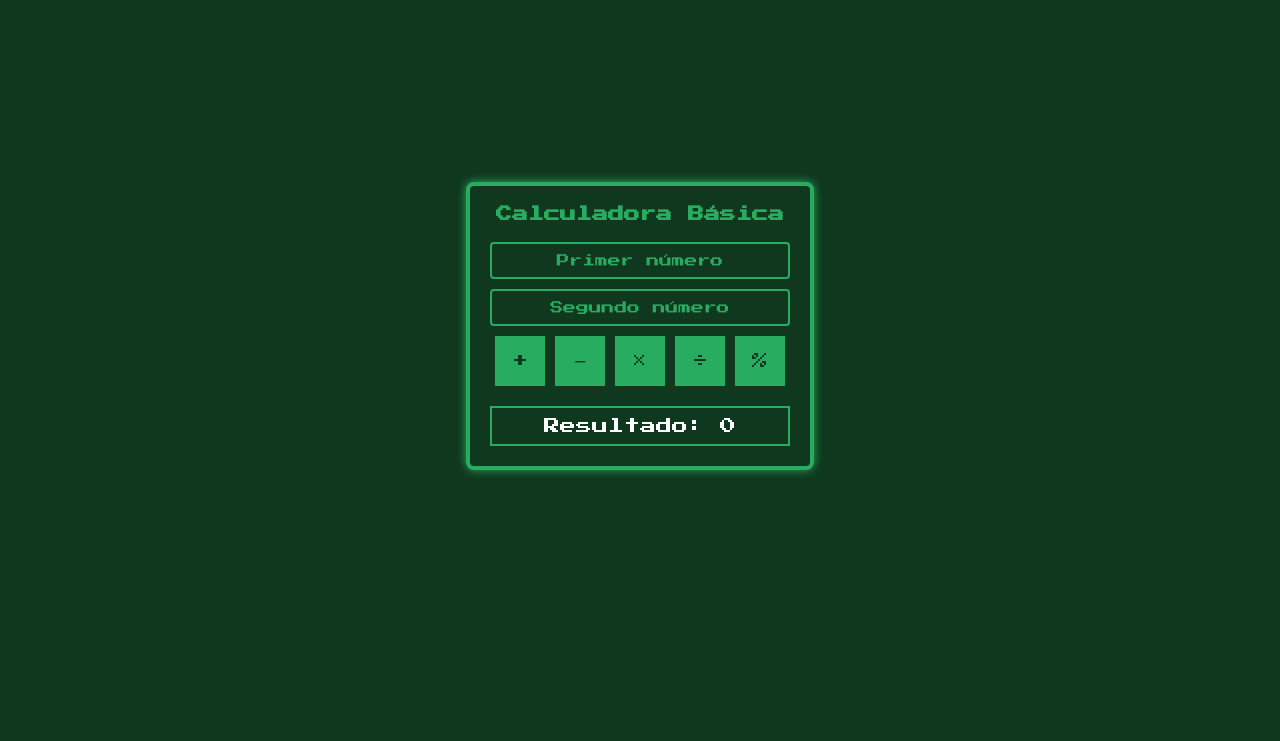
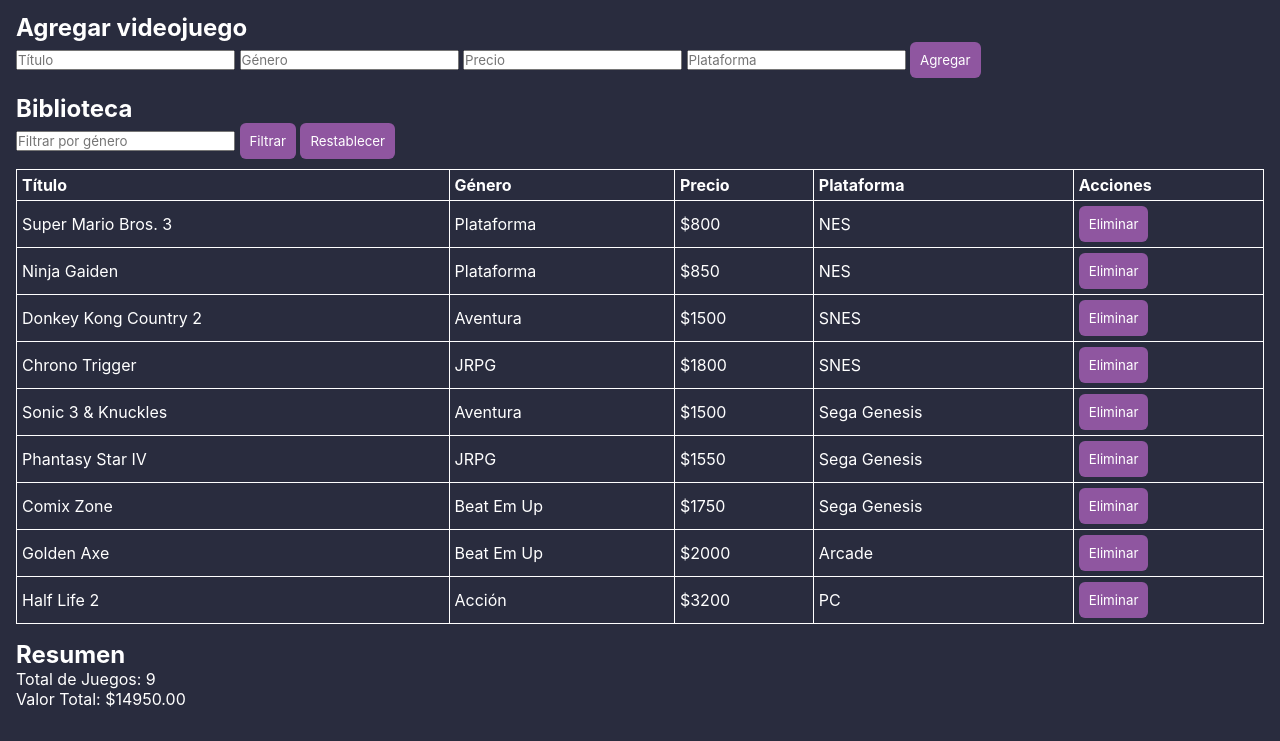
Before and after one commit to RjAzraeL/Entregable2-Cuevas, a plain HTML site: page index.html in a window 1280 px wide. Shown: the part 74-815 px from the top of the page. Drawn offline with Linux system fonts and the light colour scheme.

Commit message:
Entregable2 Update
Calculadora > Biblioteca de Juegos

```diff
--- a/index.html
+++ b/index.html
@@ -3,27 +3,54 @@
 <head>
     <meta charset="UTF-8">
     <meta name="viewport" content="width=device-width, initial-scale=1.0">
-    <title>Calculadora Básica</title>
+    <title>Amazon't</title>
     <link rel="stylesheet" href="./styles/style.css">
-    <script src="./scripts/script.js"></script>
 </head>
 <body>
-    <div class="contenedor">
+    <header>
+        <h1>Amazon't</h1>
+    </header>
 
-        <h1>Calculadora Básica</h1>
-        <form id="formularioCalculadora">
-            <input type="number" id="numero1" placeholder="Primer número" required>
-                <input type="number" id="numero2" placeholder="Segundo número" required>
-                <div class="botones">
-                    <button type="button" class="operacion" data-op="sumar">+</button>
-                    <button type="button" class="operacion" data-op="restar">−</button>
-                    <button type="button" class="operacion" data-op="multiplicar">×</button>
-                    <button type="button" class="operacion" data-op="dividir">÷</button>
-                    <button type="button" class="operacion" data-op="porcentaje">%</button>
-                </div>
-        </form>
-        <div id="resultado">Resultado: <span>0</span></div>
+    <main>
+        <section id="formulario">
+            <h2>Agregar videojuego</h2>
+            <form id="form-agregar">
+                <input type="text" id="titulo" placeholder="Título" required>
+                <input type="text" id="genero" placeholder="Género" required>
+                <input type="number" id="precio" placeholder="Precio" required>
+                <input type="text" id="plataforma" placeholder="Plataforma" required>
+                <button type="submit">Agregar</button>
+            </form>
+        </section>
 
-    </div>
+        <section id="biblioteca">
+            <h2>Biblioteca</h2>
+            <div id="filtros">
+                <input type="text" id="filtro-genero" placeholder="Filtrar por género">
+                <button id="btn-filtrar">Filtrar</button>
+                <button id="btn-restablecer">Restablecer</button>
+            </div>
+            <table>
+                <thead>
+                    <tr>
+                        <th>Título</th>
+                        <th>Género</th>
+                        <th>Precio</th>
+                        <th>Plataforma</th>
+                        <th>Acciones</th>
+                    </tr>
+                </thead>
+                <tbody id="lista-juegos">
+                </tbody>
+            </table>
+        </section>
+
+        <section id="resumen">
+            <h2>Resumen</h2>
+            <p>Total de Juegos: <span id="total-juegos">0</span></p>
+            <p>Valor Total: $<span id="valor-total">0</span></p>
+        </section>
+    </main>
+    <script src="./scripts/script.js"></script>
 </body>
 </html>
--- a/scripts/script.js
+++ b/scripts/script.js
@@ -1,25 +1,80 @@
-document.addEventListener('DOMContentLoaded', () => {
-    const formularioCalculadora = document.getElementById('formularioCalculadora');
-    const elementoResultado = document.querySelector('#resultado span');
+const juegosEjemplos = [
+    { titulo: "Super Mario Bros. 3", genero: "Plataforma", precio: 800, plataforma: "NES" },
+    { titulo: "Ninja Gaiden", genero: "Plataforma", precio: 850, plataforma: "NES" },
+    { titulo: "Donkey Kong Country 2", genero: "Aventura", precio: 1500, plataforma: "SNES" },
+    { titulo: "Chrono Trigger", genero: "JRPG", precio: 1800, plataforma: "SNES" },
+    { titulo: "Sonic 3 & Knuckles", genero: "Aventura", precio: 1500, plataforma: "Sega Genesis" },
+    { titulo: "Phantasy Star IV", genero: "JRPG", precio: 1550, plataforma: "Sega Genesis" },
+    { titulo: "Comix Zone", genero: "Beat Em Up", precio: 1750, plataforma: "Sega Genesis" },
+    { titulo: "Golden Axe", genero: "Beat Em Up", precio: 2000, plataforma: "Arcade" },
+    { titulo: "Half Life 2", genero: "Acción", precio: 3200, plataforma: "PC" },
+];
 
-    formularioCalculadora.addEventListener('click', (evento) => {
-        if (evento.target.classList.contains('operacion')) {
-            const numero1 = parseFloat(document.getElementById('numero1').value);
-            const numero2 = parseFloat(document.getElementById('numero2').value);
-            const operacion = evento.target.getAttribute('data-op');
+let bibliotecaJuegos = JSON.parse(localStorage.getItem("juegos")) || [];
 
-        if (isNaN(numero1) || isNaN(numero2)) {
-            elementoResultado.textContent = 'Tenes que ingresar al menos dos valores'; return;
-        }
+if (bibliotecaJuegos.length === 0) {
+    bibliotecaJuegos = juegosEjemplos;
+    localStorage.setItem("juegos", JSON.stringify(bibliotecaJuegos));
+}
 
-        let resultado; switch (operacion) {
-            case 'sumar': resultado = numero1 + numero2; break;
-            case 'restar': resultado = numero1 - numero2; break;
-            case 'multiplicar': resultado = numero1 * numero2; break;
-            case 'dividir': resultado = numero1 / numero2; break;
-            case 'porcentaje': resultado = (numero1 / 100) * numero2; break;
-        }
-            elementoResultado.textContent = resultado;
-        }
+const formAgregar = document.getElementById("form-agregar");
+const listaJuegos = document.getElementById("lista-juegos");
+const totalJuegos = document.getElementById("total-juegos");
+const valorTotal = document.getElementById("valor-total");
+const filtroGenero = document.getElementById("filtro-genero");
+const btnFiltrar = document.getElementById("btn-filtrar");
+const btnRestablecer = document.getElementById("btn-restablecer");
+
+const renderizarJuegos = (juegos) => {
+    listaJuegos.innerHTML = "";
+    juegos.forEach((juego, index) => {
+        const fila = document.createElement("tr");
+        fila.innerHTML = `
+            <td>${juego.titulo}</td>
+            <td>${juego.genero}</td>
+            <td>$${juego.precio}</td>
+            <td>${juego.plataforma}</td>
+            <td><button onclick="eliminarJuego(${index})">Eliminar</button></td>
+        `;
+        listaJuegos.appendChild(fila);
     });
+    actualizarResumen(juegos);
+};
+
+const actualizarResumen = (juegos) => {
+    totalJuegos.textContent = juegos.length;
+    valorTotal.textContent = juegos.reduce((acc, juego) => acc + parseFloat(juego.precio), 0).toFixed(2);
+};
+
+formAgregar.addEventListener("submit", (e) => {
+    e.preventDefault();
+    const titulo = document.getElementById("titulo").value;
+    const genero = document.getElementById("genero").value;
+    const precio = document.getElementById("precio").value;
+    const plataforma = document.getElementById("plataforma").value;
+
+    bibliotecaJuegos.push({ titulo, genero, precio, plataforma });
+    localStorage.setItem("juegos", JSON.stringify(bibliotecaJuegos));
+
+    formAgregar.reset();
+    renderizarJuegos(bibliotecaJuegos);
 });
+
+const eliminarJuego = (index) => {
+    bibliotecaJuegos.splice(index, 1);
+    localStorage.setItem("juegos", JSON.stringify(bibliotecaJuegos));
+    renderizarJuegos(bibliotecaJuegos);
+};
+
+btnFiltrar.addEventListener("click", () => {
+    const genero = filtroGenero.value.toLowerCase();
+    const juegosFiltrados = bibliotecaJuegos.filter(juego => juego.genero.toLowerCase().includes(genero));
+    renderizarJuegos(juegosFiltrados);
+});
+
+btnRestablecer.addEventListener("click", () => {
+    renderizarJuegos(bibliotecaJuegos);
+    filtroGenero.value = "";
+});
+
+renderizarJuegos(bibliotecaJuegos);
--- a/styles/style.css
+++ b/styles/style.css
@@ -1,65 +1,60 @@
-@import url('https://fonts.googleapis.com/css2?family=Press+Start+2P&display=swap');
-
 *{
-    font-family: 'Press Start 2P', cursive;
+    font-family: Untitled Sans Regular,
+    Untitled Sans Medium,DM Sans Bold,
+    \ DM Sans Regular,-apple-system,BlinkMacSystemFont,Segoe UI,Roboto,
+    Oxygen,Ubuntu,Cantarell,Open Sans,Helvetica Neue,sans-serif;
     margin: 0;
     padding: 0;
-
+}
+body {
+    background-color: #292c3e;
+    color: #ffffff;
+    margin: 0;
+    padding: 0;
 }
 
-body {
-    background-color: #0f381f;
-    color: #28ad60;
-    display: flex;
-    justify-content: center;
-    align-items: center;
-    height: 100vh;
+header {
+    background-color: #1e2030;
+    padding: 16px;
     text-align: center;
-    overflow: hidden;
-}
-
-.contenedor {
-    background: #0f381f;
-    border: 4px solid #28ad60;
-    padding: 20px;
-    border-radius: 8px;
-    max-width: 300px;
-    width: 90%;
-    box-shadow: 0 0 10px #28ad60;
 }
 
 h1 {
-    color: #28ad60;
-    font-size: 1rem;
-    margin-bottom: 20px;
+    margin: 0;
 }
 
-form {
-    display: flex;
-    flex-direction: column;
-    gap: 10px;
+main {
+    padding: 16px;
 }
 
-input {
-    padding: 10px;
-    font-size: 0.8rem;
-    text-align: center;
-    border: 2px solid #28ad60;
-    border-radius: 4px;
-    background-color: #0f381f;
-    color: #ffffff;
-    outline: none;
-    font-family: 'Press Start 2P', cursive;
-    overflow: hidden;
+section {
+    margin-bottom: 16px;
 }
 
-input:focus {
-    border-color: #28ad60;
+table {
+    width: 100%;
+    border-collapse: collapse;
+    margin-top: 10px;
 }
 
-input::placeholder {
-    color: #28ad60;
-    opacity: 1;
+th, td {
+    border: 1px solid #ffffff;
+    padding: 5px;
+    text-align: left;
+}
+
+button {
+    background-color: #8f56a0;
+    border: none;
+    color: #ffffff;
+    padding: 10px;
+    cursor: pointer;
+    border-radius: 6px;
+}
+
+button:hover {
+    background-color: #dfd21b;
+    color: #1e1e2f;
 }
 
 input[type="number"]::-webkit-inner-spin-button,
@@ -67,40 +62,3 @@
     -webkit-appearance: none;
     margin: 0;
 }
-
-.botones {
-    display: flex;
-    flex-wrap: wrap;
-    gap: 10px;
-    justify-content: center;
-}
-
-button {
-    width: 50px;
-    height: 50px;
-    font-size: 1rem;
-    font-family: 'Press Start 2P', cursive;
-    color: #0f381f;
-    background-color: #28ad60;
-    border: 2px solid #28ad60;
-    cursor: pointer;
-    transition: background-color 0.3s ease;
-    display: flex;
-    justify-content: center;
-    align-items: center;
-    box-sizing: border-box;
-}
-
-button:hover {
-    background-color: #34c473;
-    color: #ffffff;
-}
-
-#resultado {
-    margin-top: 20px;
-    font-size: 1rem;
-    color: #ffffff;
-    background: #0f381f;
-    border: 2px solid #28ad60;
-    padding: 10px;
-}
```
